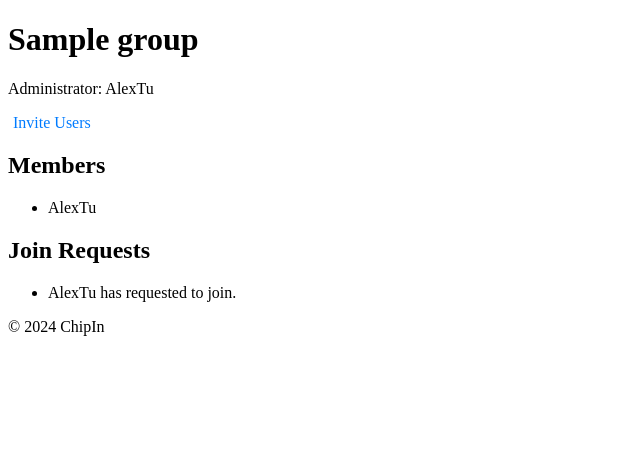
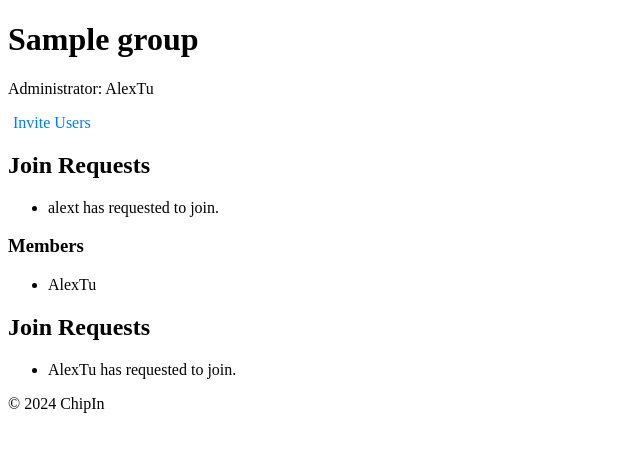
Before and after one commit to ATurner5968/ssa_project, a Django app: page /chipin/group/1/ in a window 1280 px wide. Shown: the part 134-586 px from the top of the page, without its empty margins (0-640 px from the left). Run offline with Django 5.2, Linux system fonts and the light colour scheme; a user stored in the database is signed in; data comes from the database, SQL or seed files in the repository; tables that the repository leaves empty hold one stand-in row (values such as "Sample post").

Commit message:
Implement the Voting System

```diff
--- a/chipin/templates/chipin/group_detail.html
+++ b/chipin/templates/chipin/group_detail.html
@@ -9,7 +9,18 @@
         <a href="{% url 'chipin:invite_users' group.id %}">Invite Users</a>
     {% endif %}
 
-    <h2>Members</h2>
+    <h2>Join Requests</h2>
+<ul>
+    {% for request in group.join_requests.all %}
+        <li>{{ request.user.username }} has requested to join.</li>
+        {% if request.user not in group.members.all and request.user != group.admin %}
+            <a href="{% url 'chipin:vote_on_join_request' group.id request.id 'approve' %}">Approve</a>
+            <a href="{% url 'chipin:vote_on_join_request' group.id request.id 'reject' %}">Reject</a>
+        {% endif %}
+    {% endfor %}
+</ul>
+
+    <h3>Members</h3>
     <ul>
         {% for member in group.members.all %}
         <li>{{ member.profile.nickname }}</li>
--- a/chipin/urls.py
+++ b/chipin/urls.py
@@ -11,4 +11,5 @@
    path('delete-join-request/<int:request_id>/', views.delete_join_request, name='delete_join_request'),
    path('group/<int:group_id>/request-to-join/', views.request_to_join_group, name='request_to_join_group'),
    path('group/<int:group_id>/leave/', views.leave_group, name='leave_group'),
+   path('group/<int:group_id>/request/<int:request_id>/vote/<str:vote>/', views.vote_on_join_request, name='vote_on_join_request'),
 ]
--- a/chipin/views.py
+++ b/chipin/views.py
@@ -132,3 +132,27 @@
     else:
         messages.error(request, 'You are not a member of this group.')
     return redirect('chipin:home')
+
+@login_required
+def vote_on_join_request(request, group_id, request_id, vote):
+    group = get_object_or_404(Group, id=group_id)
+    join_request = get_object_or_404(GroupJoinRequest, id=request_id)
+    if request.user not in group.members.all():
+        messages.error(request, "You must be a member of the group to vote.")
+        return redirect('chipin:group_detail', group_id=group.id)
+    if request.user in join_request.votes.all():
+        messages.info(request, "You have already voted.")
+        return redirect('chipin:group_detail', group_id=group.id)
+
+    # Register the user's vote
+    join_request.votes.add(request.user)
+
+    # Calculate if more than 60% of members have approved
+    total_members = group.members.count()
+    total_votes = join_request.votes.count()
+    if total_votes / total_members >= 0.6:
+        join_request.is_approved = True
+        group.members.add(join_request.user)  # Add the user to the group
+        join_request.save()
+        messages.success(request, f"{join_request.user.profile.nickname} has been approved to join the group!")
+    return redirect('chipin:group_detail', group_id=group.id)
```
